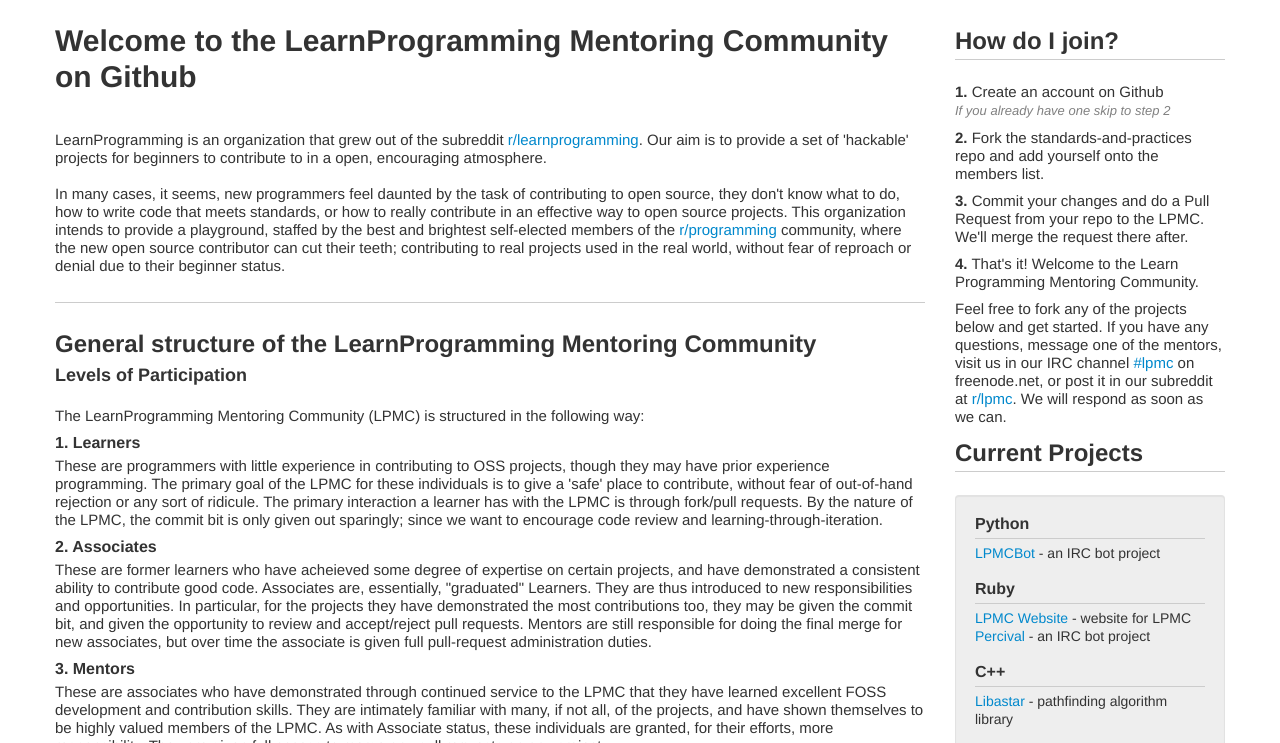
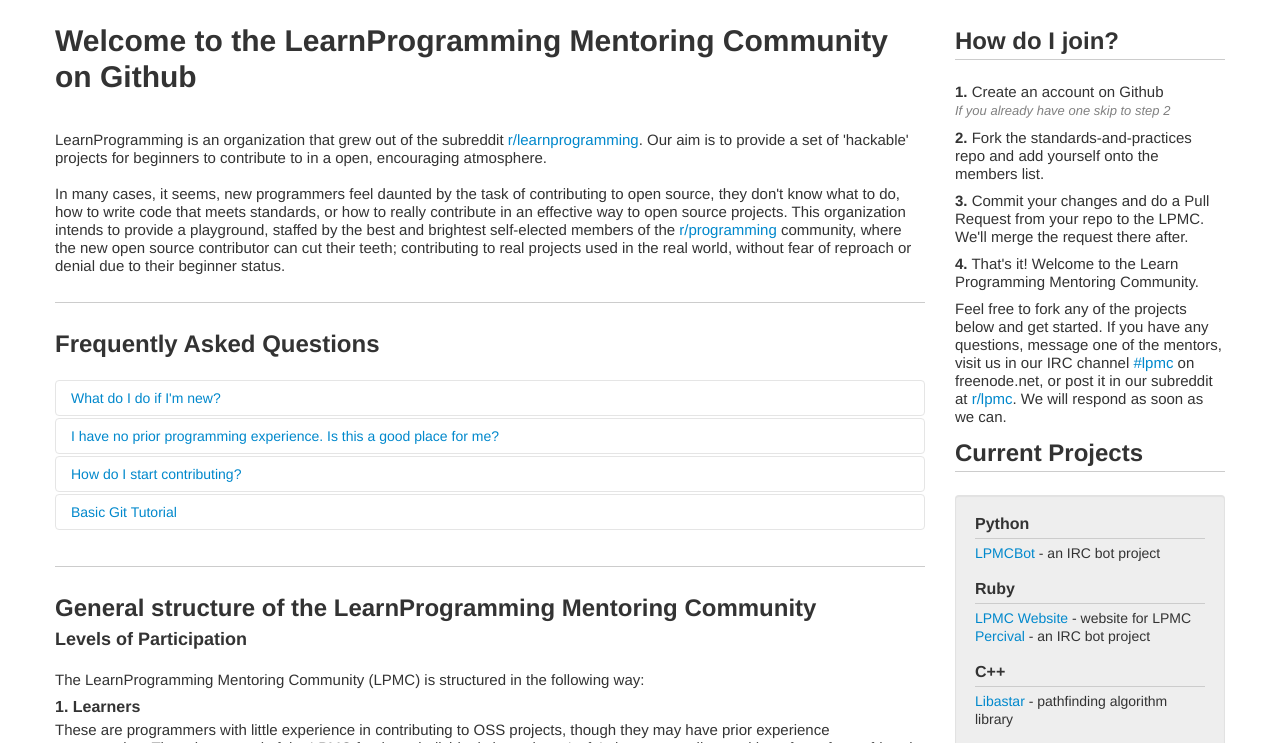
Before and after one commit to shenal/learnprogramming.github.com, a plain HTML site: page index.html in a window 1280 px wide. Shown: the part 57-800 px from the top of the page. Drawn offline with nearby package versions, Linux system fonts and the light colour scheme.

Commit message:
adding FAQ - in progress

```diff
--- a/index.html
+++ b/index.html
@@ -45,9 +45,51 @@
 				members of the <a href="http://programming.reddit.com" target="_blank">r/programming</a> community, where the new open source contributor can
 				cut their teeth; contributing to real projects used in the real world, without fear of
 				reproach or denial due to their beginner status.</p>
-				<br>
-				<div class="line"></div>
-				<br>
+				<br><div class="line"></div><br>
+				<h2>Frequently Asked Questions</h2><br>
+				<div class="accordion" id="accordion2">
+				<div class="accordion-group">
+				  <div class="accordion-heading">
+				    <a class="accordion-toggle" data-toggle="collapse" data-parent="#accordion2" href="#collapseOne">What do I do if I'm new?</a>
+				  </div>
+				  <div id="collapseOne" class="accordion-body collapse" style="height: 0px; ">
+				    <div class="accordion-inner">
+				      Anim pariatur cliche reprehenderit, enim eiusmod high life accusamus terry richardson ad squid. 3 wolf moon officia aute, non cupidatat skateboard dolor brunch. Food truck quinoa nesciunt laborum eiusmod. Brunch 3 wolf moon tempor, sunt aliqua put a bird on it squid single-origin coffee nulla assumenda shoreditch et. Nihil anim keffiyeh helvetica, craft beer labore wes anderson cred nesciunt sapiente ea proident. Ad vegan excepteur butcher vice lomo. Leggings occaecat craft beer farm-to-table, raw denim aesthetic synth nesciunt you probably haven't heard of them accusamus labore sustainable VHS.
+				    </div>
+				  </div>
+				</div>
+				<div class="accordion-group">
+				  <div class="accordion-heading">
+				    <a class="accordion-toggle" data-toggle="collapse" data-parent="#accordion2" href="#collapseTwo">I have no prior programming experience. Is this a good place for me?</a>
+				  </div>
+				  <div id="collapseTwo" class="accordion-body collapse">
+				    <div class="accordion-inner">
+				      Anim pariatur cliche reprehenderit, enim eiusmod high life accusamus terry richardson ad squid. 3 wolf moon officia aute, non cupidatat skateboard dolor brunch. Food truck quinoa nesciunt laborum eiusmod. Brunch 3 wolf moon tempor, sunt aliqua put a bird on it squid single-origin coffee nulla assumenda shoreditch et. Nihil anim keffiyeh helvetica, craft beer labore wes anderson cred nesciunt sapiente ea proident. Ad vegan excepteur butcher vice lomo. Leggings occaecat craft beer farm-to-table, raw denim aesthetic synth nesciunt you probably haven't heard of them accusamus labore sustainable VHS.
+				    </div>
+				  </div>
+				</div>
+				<div class="accordion-group">
+				  <div class="accordion-heading">
+				    <a class="accordion-toggle" data-toggle="collapse" data-parent="#accordion2" href="#collapseThree">How do I start contributing?</a>
+				  </div>
+				  <div id="collapseThree" class="accordion-body collapse">
+				    <div class="accordion-inner">
+				      Anim pariatur cliche reprehenderit, enim eiusmod high life accusamus terry richardson ad squid. 3 wolf moon officia aute, non cupidatat skateboard dolor brunch. Food truck quinoa nesciunt laborum eiusmod. Brunch 3 wolf moon tempor, sunt aliqua put a bird on it squid single-origin coffee nulla assumenda shoreditch et. Nihil anim keffiyeh helvetica, craft beer labore wes anderson cred nesciunt sapiente ea proident. Ad vegan excepteur butcher vice lomo. Leggings occaecat craft beer farm-to-table, raw denim aesthetic synth nesciunt you probably haven't heard of them accusamus labore sustainable VHS.
+				    </div>
+				  </div>
+				</div>
+				<div class="accordion-group">
+				  <div class="accordion-heading">
+				    <a class="accordion-toggle" data-toggle="collapse" data-parent="#accordion2" href="#collapseFour">Basic Git Tutorial</a>
+				  </div>
+				  <div id="collapseFour" class="accordion-body collapse">
+				    <div class="accordion-inner">
+				      Anim pariatur cliche reprehenderit, enim eiusmod high life accusamus terry richardson ad squid. 3 wolf moon officia aute, non cupidatat skateboard dolor brunch. Food truck quinoa nesciunt laborum eiusmod. Brunch 3 wolf moon tempor, sunt aliqua put a bird on it squid single-origin coffee nulla assumenda shoreditch et. Nihil anim keffiyeh helvetica, craft beer labore wes anderson cred nesciunt sapiente ea proident. Ad vegan excepteur butcher vice lomo. Leggings occaecat craft beer farm-to-table, raw denim aesthetic synth nesciunt you probably haven't heard of them accusamus labore sustainable VHS.
+				    </div>
+				  </div>
+				</div>
+				</div>
+				<br><div class="line"></div><br>
 				<h2>General structure of the LearnProgramming Mentoring Community<h2/>
 				<h3>Levels of Participation</h3><br>
 				<p>The LearnProgramming Mentoring Community (LPMC) is structured in the following way:</p>
```
